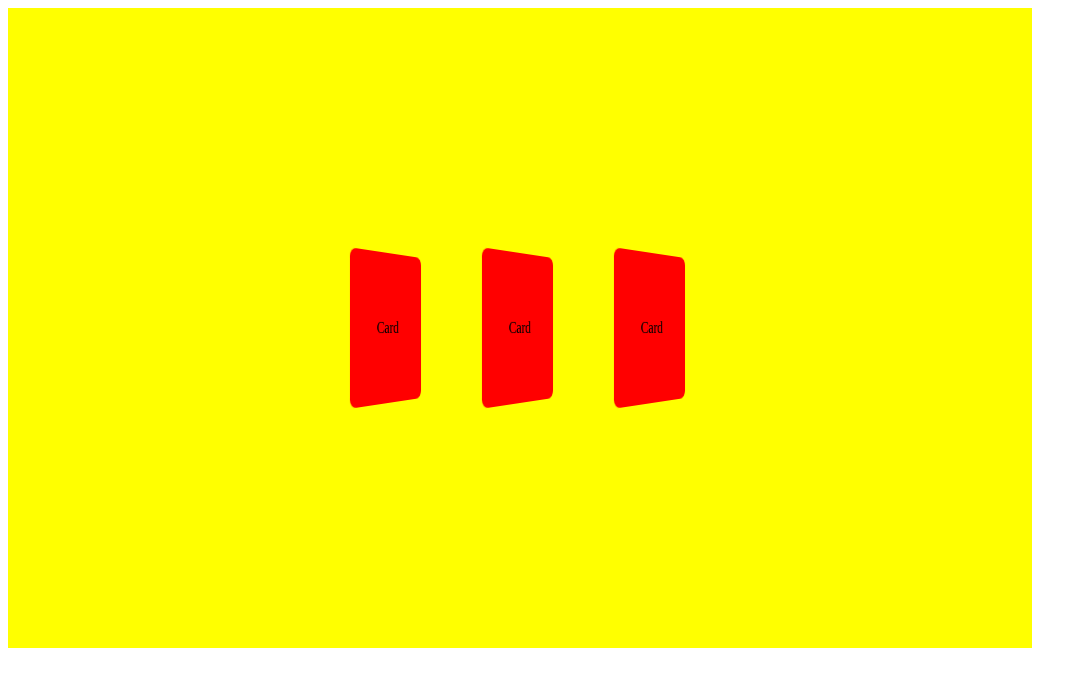
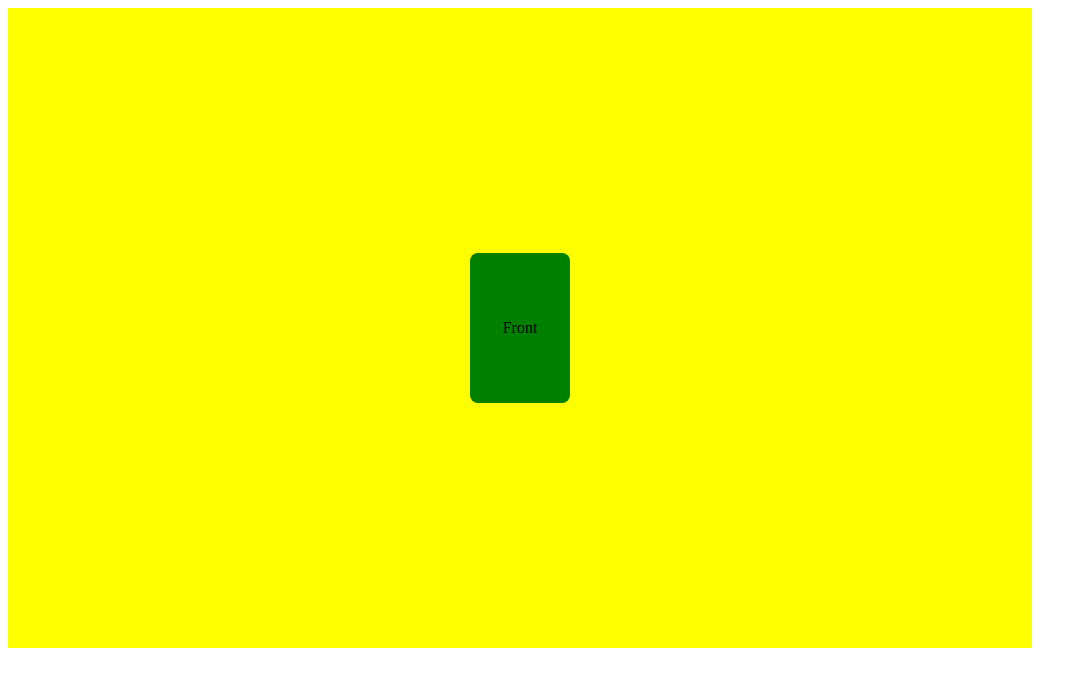
Before and after one commit to Esdyee/interactive-web, a plain HTML site: page 04.css3d.html in a window 1280 px wide. Shown: the whole page, without its empty margins (0-1087 px from the left). Drawn offline with Linux system fonts and the light colour scheme.

Commit message:
CSS 3D 완료

```diff
--- a/04.css3d.html
+++ b/04.css3d.html
@@ -14,24 +14,47 @@
 			/*perspective: 500px;*/
 		}
 		.card {
+			position: relative;
+			width: 100px;
+			height: 150px;
+			margin: 1em;
+			transition: 1s;
+			transform: rotateY(0deg);
+			transform-style: preserve-3d;
+			transform-origin: left;
+		}
+		.card-side {
 			display: flex;
 			align-items: center;
 			justify-content: center;
-			width: 100px;
-			height: 150px;
 			border-radius: 0.5em;
 			font-size: 1rem;
-			background: red;
-			margin: 1em;
-			transform: perspective(500px) rotateY(45deg);
+			position: absolute;
+			left: 0;
+			top: 0;
+			width: 100%;
+			height: 100%;
+			backface-visibility: hidden;
+		}
+		.card-side-front {
+			z-index: 1;
+			background-color: green;
+		}
+		.card-side-back {
+			background-color: white;
+			transform: rotateY(180deg);
+		}
+		.world:hover .card {
+			transform: rotateY(180deg);
 		}
 	</style>
 </head>
 <body>
 	<div class="world">
-		<div class="card">Card</div>
-		<div class="card">Card</div>
-		<div class="card">Card</div>
+		<div class="card">
+			<div class="card-side card-side-front">Front</div>
+			<div class="card-side card-side-back">Back</div>
+		</div>
 	</div>
 </body>
 </html>
```
Also changed, not shown: 05.javascript.html (added, +10 -0 lines).
